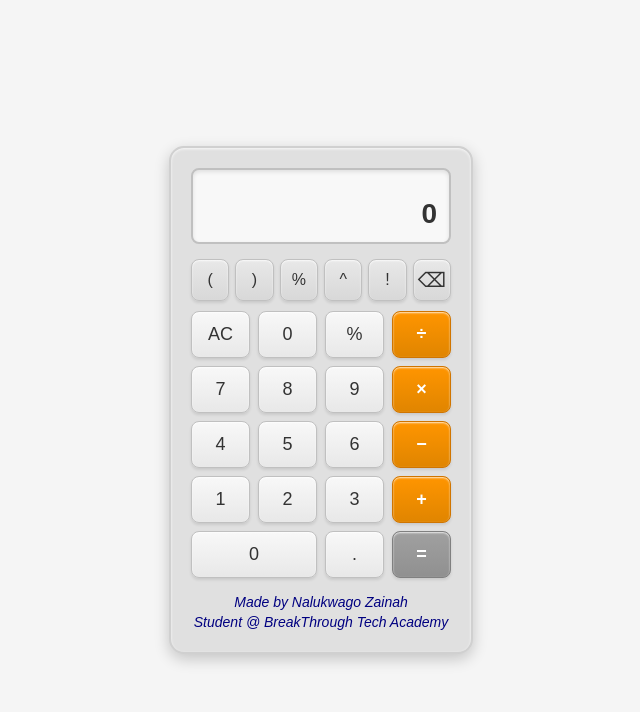
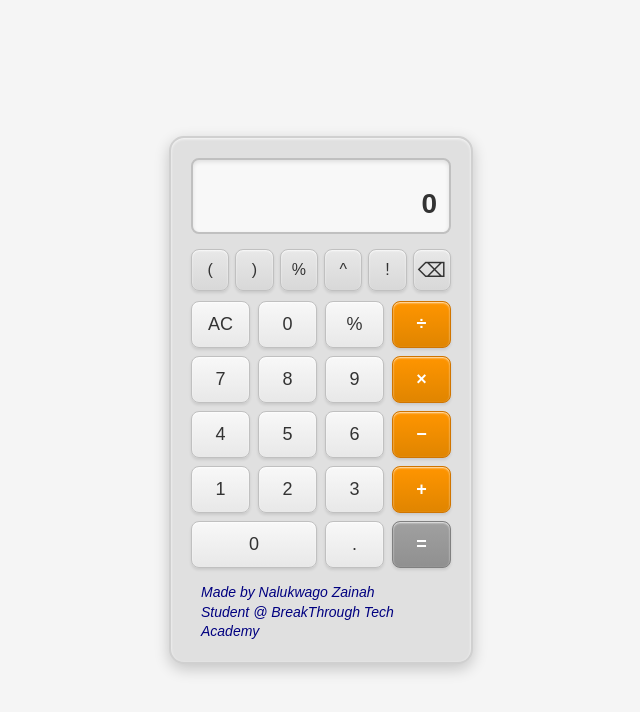
Before and after one commit to nalukwago-zainah/Nalukwago-math-Calculator, a plain HTML site: page index.html in a window 1280 px wide. Shown: the whole page, without its empty margins (319-959 px from the left). Drawn offline with Linux system fonts and the light colour scheme.

Commit message:
Update style.css

```diff
--- a/style.css
+++ b/style.css
@@ -135,7 +135,8 @@ body {
 .signature {
   font-size: 14px;
   margin-top: 15px;
-  text-align: center;
-  color: navy; /* Changed from #555 to navy */
+  text-align: left; /* Changed from 'center' to 'left' */
+  color: navy;
   line-height: 1.4;
+  padding-left: 10px; /* Optional: Adds slight left padding */
 }
```
